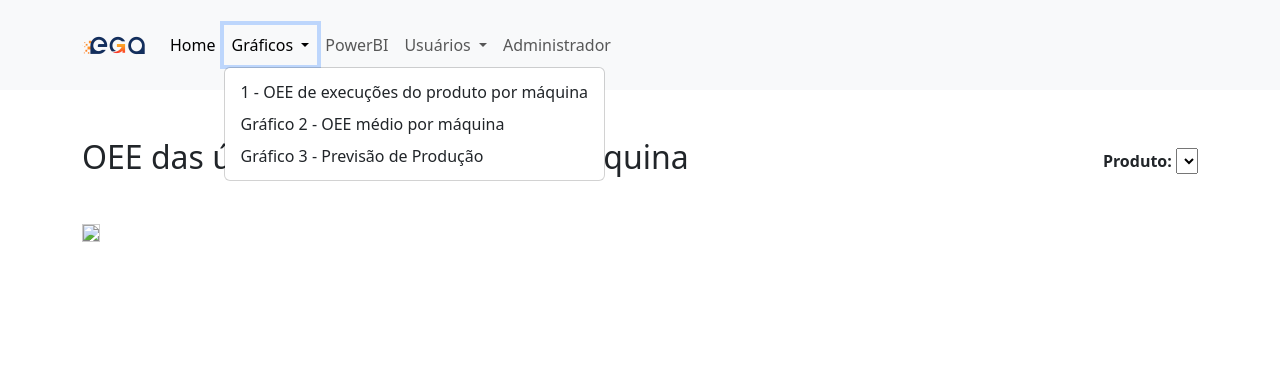
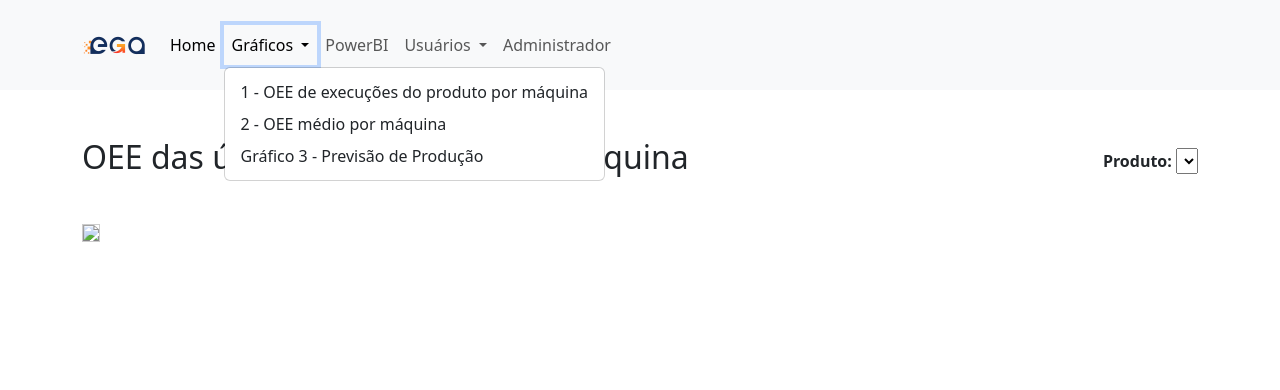
Before and after one commit to theo-dellacqua/Aplicativo_site_projeto_fatec, a Django app: page /colab/grafico_1 in a window 1280 px wide, after a click on "Gráficos". Shown: the top 390 px of the page. Run offline with Django 4.2, Linux system fonts and the light colour scheme; the visitor is signed in with stand-in values (Sample User, id 1); data that the repository does not hold is empty.

Commit message:
alteração pequena no menu

```diff
--- a/templates/menu.html
+++ b/templates/menu.html
@@ -19,7 +19,7 @@
                 </a>
                 <ul class="dropdown-menu">
                     <li><a class="dropdown-item" href="/colab/grafico_1">1 - OEE de execuções do produto por máquina</a></li>
-                    <li><a class="dropdown-item" href="/colab/grafico_2">Gráfico 2 - OEE médio por máquina</a></li>
+                    <li><a class="dropdown-item" href="/colab/grafico_2">2 - OEE médio por máquina</a></li>
                     <li><a class="dropdown-item" href="/colab/grafico_3">Gráfico 3 - Previsão de Produção</a></li>
                 </ul>
             </li>
```
